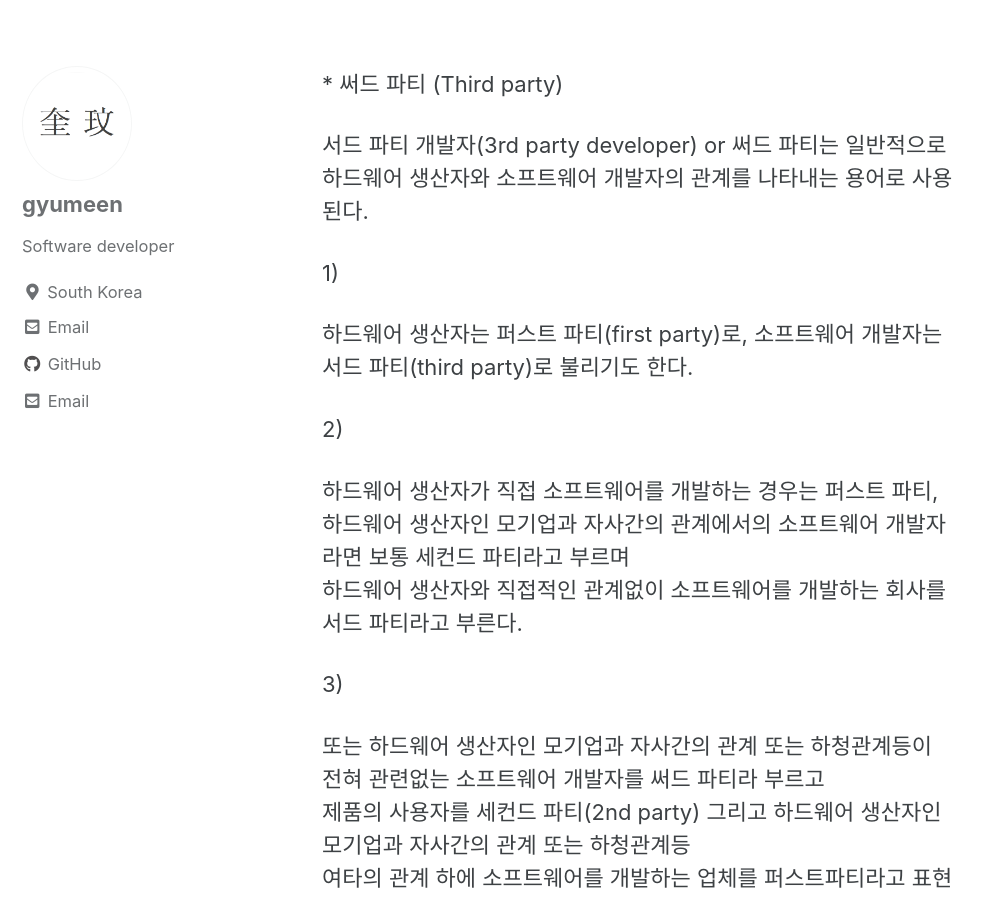
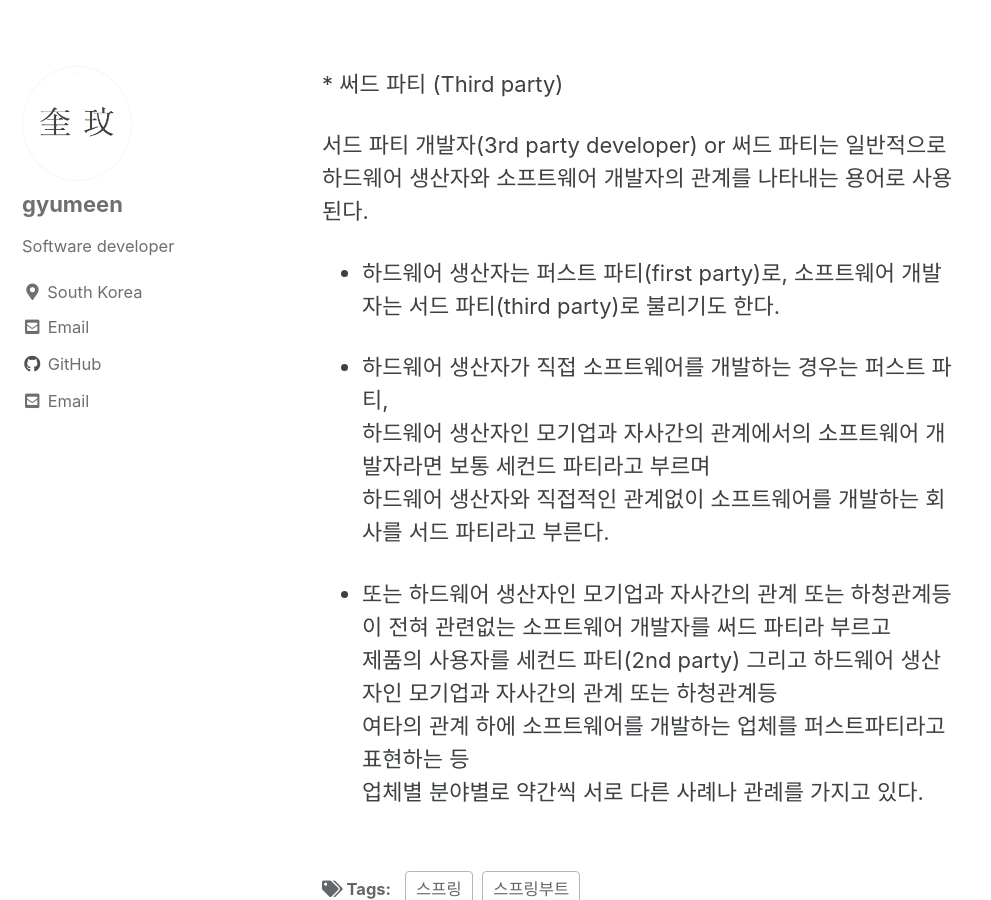
Before and after one commit to gyumeen/gyumeen.github.io, a Jekyll site: the page built from _posts/2021/Spring/2021-01-14-groupId.md, in a window 1280 px wide and 900 px high, scrolled down 3131 px. Shown: the whole window, without its empty margins (0-991 px from the left). Built offline with Jekyll 4.4.1, drawn with Linux system fonts in a browser that asks for light colours; cached includes are drawn as plain includes; comment, search, counter and statistics services are not loaded.

Commit message:
Update 2021-01-14-groupId.md

```diff
--- a/_posts/2021/Spring/2021-01-14-groupId.md
+++ b/_posts/2021/Spring/2021-01-14-groupId.md
@@ -105,19 +105,13 @@ C:\User\name\같은 파일 경로부터 naver.com 같은 도메인 네임까지
 서드 파티 개발자(3rd party developer) or 써드 파티는 일반적으로
 하드웨어 생산자와 소프트웨어 개발자의 관계를 나타내는 용어로 사용된다.
 
-1)
+- 하드웨어 생산자는 퍼스트 파티(first party)로, 소프트웨어 개발자는 서드 파티(third party)로 불리기도 한다.
 
-하드웨어 생산자는 퍼스트 파티(first party)로, 소프트웨어 개발자는 서드 파티(third party)로 불리기도 한다.
-
-2)
-
-하드웨어 생산자가 직접 소프트웨어를 개발하는 경우는 퍼스트 파티,
+- 하드웨어 생산자가 직접 소프트웨어를 개발하는 경우는 퍼스트 파티,
 하드웨어 생산자인 모기업과 자사간의 관계에서의 소프트웨어 개발자라면 보통 세컨드 파티라고 부르며
 하드웨어 생산자와 직접적인 관계없이 소프트웨어를 개발하는 회사를 서드 파티라고 부른다.
 
-3)
-
-또는 하드웨어 생산자인 모기업과 자사간의 관계 또는 하청관계등이 전혀 관련없는 소프트웨어 개발자를 써드 파티라 부르고
+- 또는 하드웨어 생산자인 모기업과 자사간의 관계 또는 하청관계등이 전혀 관련없는 소프트웨어 개발자를 써드 파티라 부르고
 제품의 사용자를 세컨드 파티(2nd party) 그리고 하드웨어 생산자인 모기업과 자사간의 관계 또는 하청관계등
 여타의 관계 하에 소프트웨어를 개발하는 업체를 퍼스트파티라고 표현하는 등
 업체별 분야별로 약간씩 서로 다른 사례나 관례를 가지고 있다.
```
